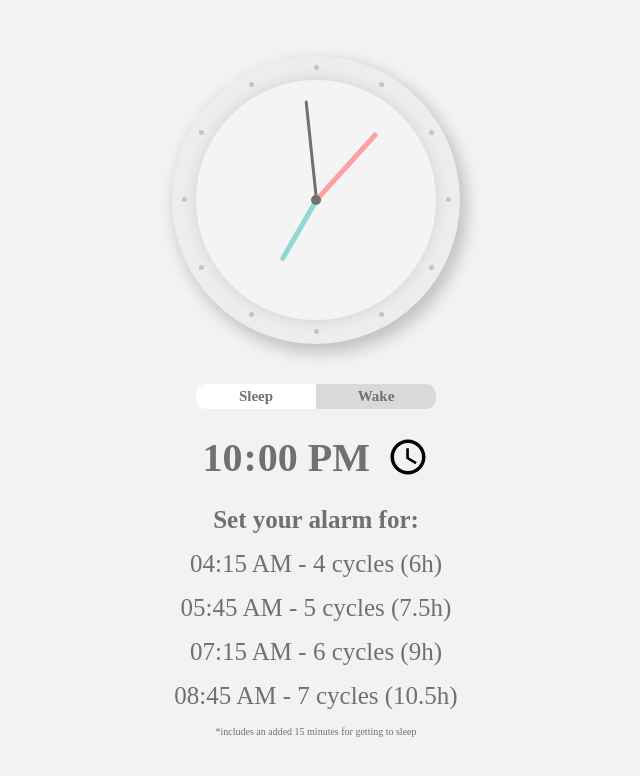
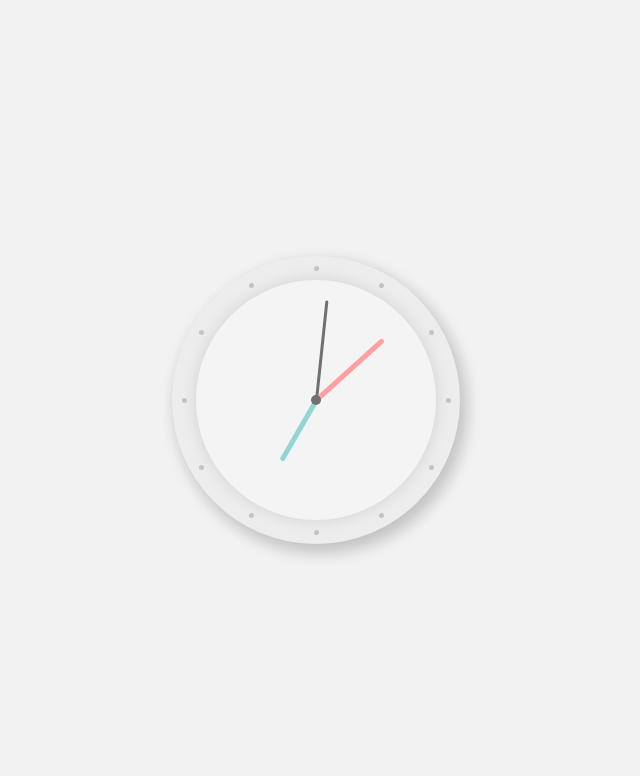
Before and after one commit to rowanlg/sleep-calculator, a React (Create React App) app: page / in a window 1280 px wide. Shown: the top 776 px of the page, without its empty margins (324-964 px from the left). Built offline with nearby package versions, Linux system fonts and the light colour scheme; a web font is replaced by a local one.

Commit message:
testing with only clock

```diff
--- a/src/App.js
+++ b/src/App.js
@@ -358,7 +358,7 @@ console.log(chosenWakeTime)
           />
         </ClockWrapper>
       </ClockRing>
-      <SleepWakeSwitch>
+      {/* <SleepWakeSwitch>
         <Sleep
           onClick={() => setSleepWake(true)}
           style={
@@ -413,7 +413,7 @@ console.log(chosenWakeTime)
           }}
         />
         <WakeSleepTimes />
-      </WakeMode>
+      </WakeMode> */}
     </AppWrapper>
   );
 }
```
